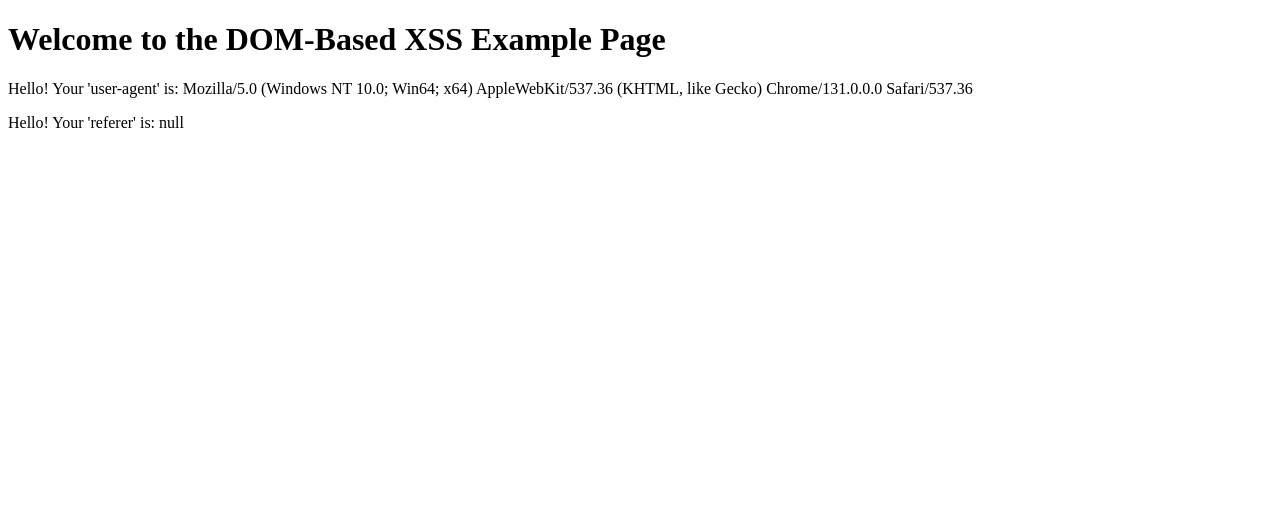
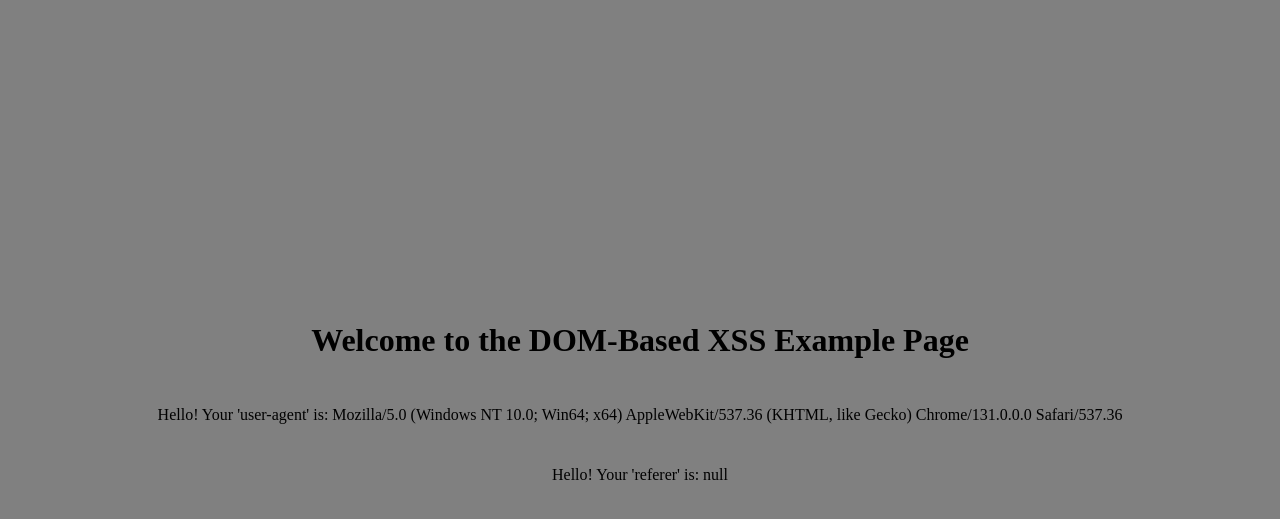
Before and after one commit to Thmyris/gallipoli-tasks, a PHP site: page /domxss/header/index.php in a window 1280 px wide. Shown: the top 519 px of the page. Run offline with PHP 8.4, Linux system fonts and the light colour scheme.

Commit message:
fixed domxss/header css styling

```diff
--- a/domxss/header/index.php
+++ b/domxss/header/index.php
@@ -3,11 +3,14 @@
 <head>
     <meta charset="UTF-8">
     <title>DOM-Based XSS Example with Headers</title>
+    <link rel="stylesheet" type="text/css" href="style.css">
 </head>
 <body>
-    <h1>Welcome to the DOM-Based XSS Example Page</h1>
-    <p id="user-agent-message">Hello! Your 'user-agent' is: null</p>
-    <p id="referer-message">Hello! Your 'referer' is: null</p>
+    <div class="container">
+        <h1>Welcome to the DOM-Based XSS Example Page</h1>
+        <p id="user-agent-message">Hello! Your 'user-agent' is: null</p>
+        <p id="referer-message">Hello! Your 'referer' is: null</p>
+    </div>
     <script>
         // Get the User-Agent and Referer headers and set them as the content of the <p> elements
         var userAgent = '<?php echo $_SERVER['HTTP_USER_AGENT']; ?>';
```
